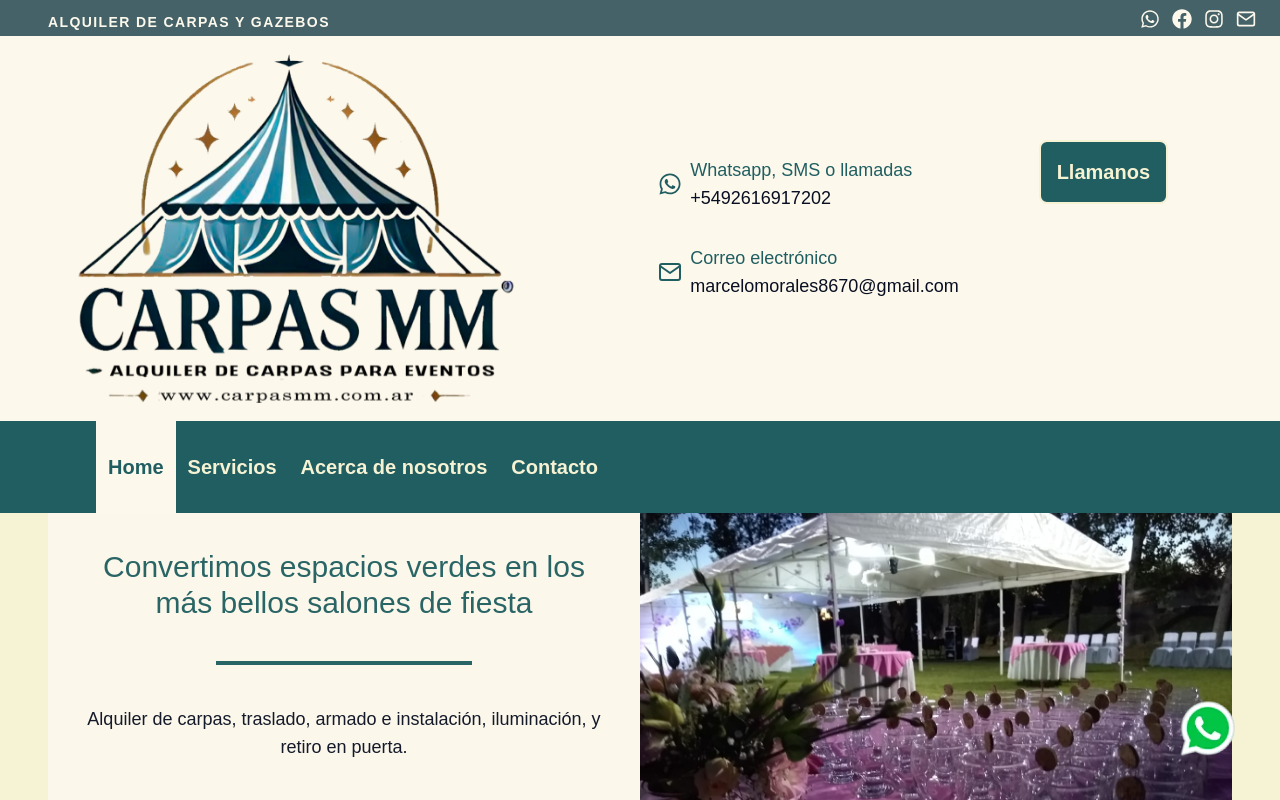
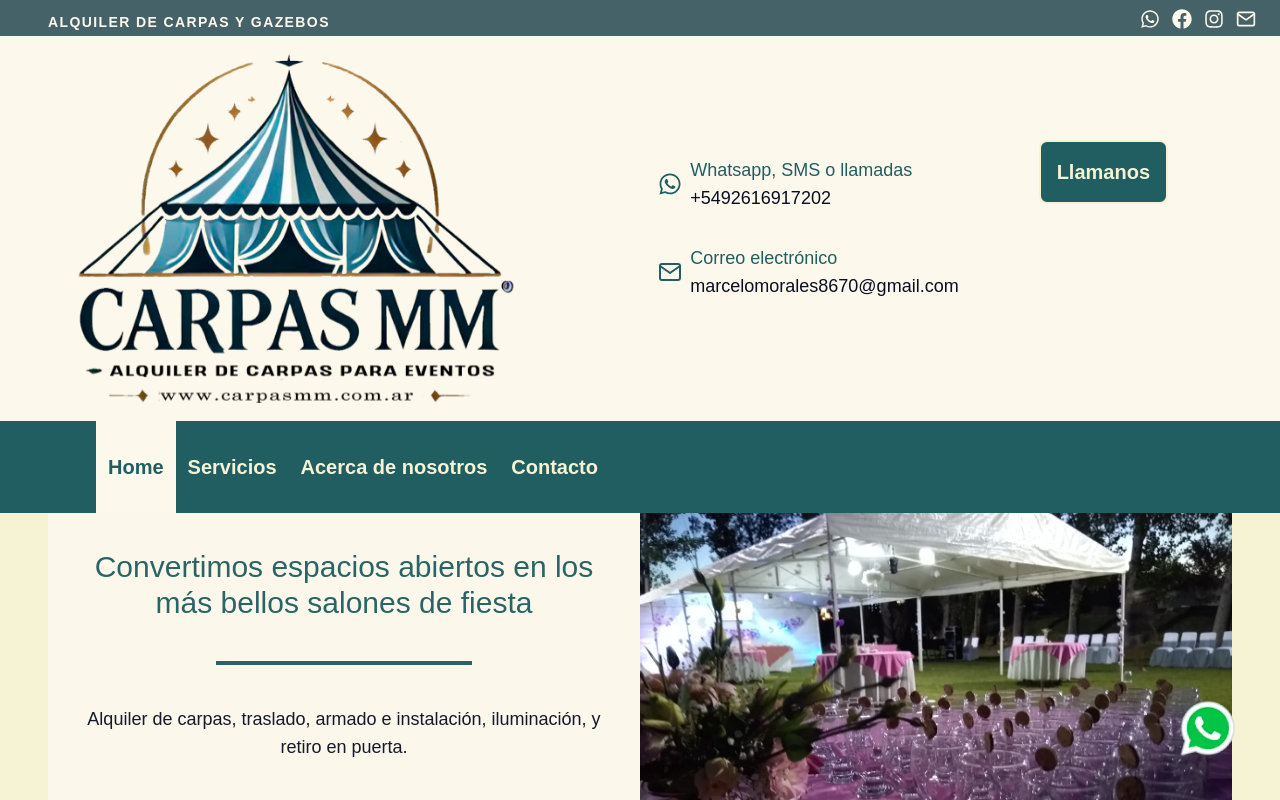
Before and after one commit to DevZeppelin/carpasmm, a Next.js app: page / in a window 1280 px wide. Shown: the top 800 px of the page. Built offline with nearby package versions, Linux system fonts and the light colour scheme.

Commit message:
espacios abiertos

```diff
--- a/src/app/components/sections/SectionWelcome.js
+++ b/src/app/components/sections/SectionWelcome.js
@@ -9,7 +9,7 @@ const SectionWelcome = () => {
         <div className="flex relative overflow-hidden md:grid md:grid-cols-2 text-lg xs:px-2 sm:px-6 md:px-12 bg-primary">
           <span className="first-block text-center text-lightGray space-y-4 md:space-y-10 p-6 md:p-8 my-auto bg-secundary z-40 opacity-80 md:opacity-95 h-full xs:text-base sm:text-lg">
             <h1 className="font-navbar text-navbar text-xl md:text-3xl mt-1 font-righteous">
-              Convertimos espacios verdes en los más bellos salones de fiesta
+              Convertimos espacios abiertos en los más bellos salones de fiesta
             </h1>
             <div className="h-1 w-64 bg-navbar  mx-auto"></div>
             <p>
```
